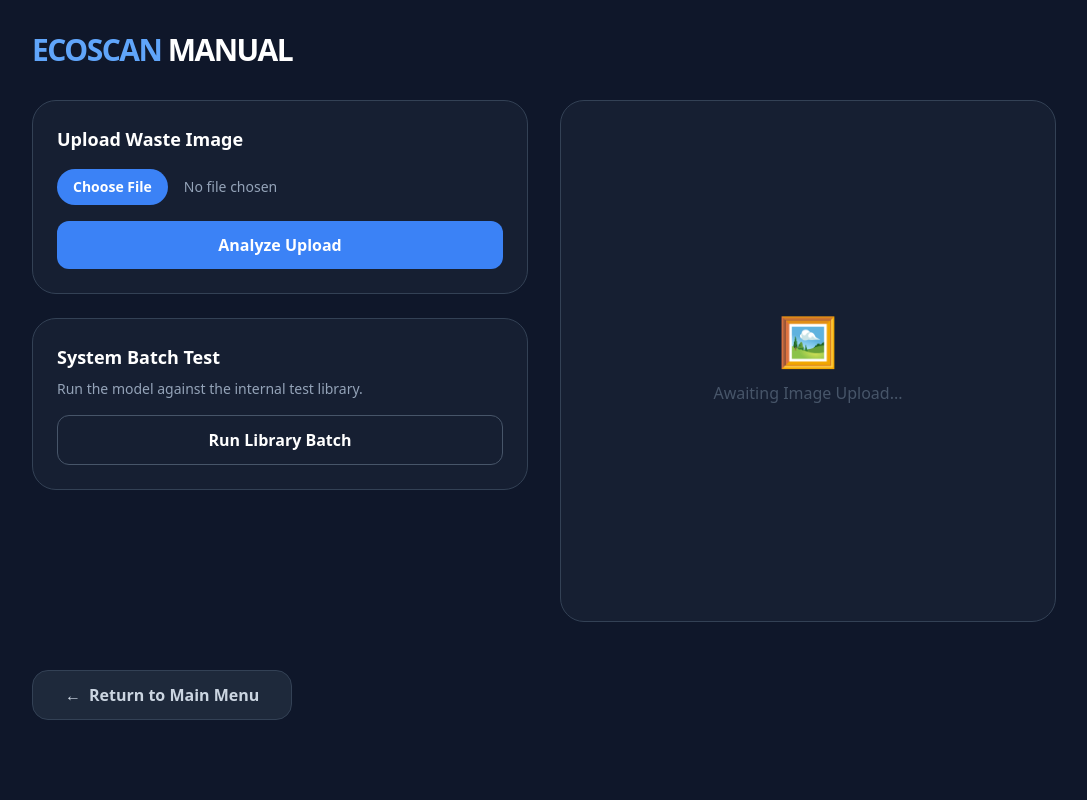
After one commit to ashkiruu/CS124P_IC, a Flask app: page /manual in a window 1280 px wide. The commit adds this page. Shown: the whole page, without its empty margins (96-1183 px from the left). Run offline with Flask 3, Linux system fonts and the light colour scheme; some libraries are stand-ins or nearby versions.

Commit message:
Added manual upload to flask
- manual upload to flask
- moved the manual dataset onto  static

```diff
--- a/app.py
+++ b/app.py
@@ -1,15 +1,24 @@
+import os
 import cv2
 import numpy as np
 import tensorflow as tf
-from flask import Flask, render_template, Response, jsonify
+from flask import Flask, render_template, Response, jsonify, request, url_for
 from collections import deque
+from PIL import Image
+from werkzeug.utils import secure_filename
 
 app = Flask(__name__)
+app.secret_key = "ecoscan_secret_key"
 
 # --- Configuration & Model Load ---
 MODEL_PATH = "waste_classifier_mobilenetv2.keras"
 CLASS_NAMES = ["battery", "biological", "cardboard", "clothes", "glass", "metal", "paper", "plastic", "shoes", "trash"]
 model = tf.keras.models.load_model(MODEL_PATH, compile=False)
+
+# File Paths
+UPLOAD_FOLDER = os.path.join('static', 'uploads')
+TEST_FOLDER = os.path.join('static', 'manual_dataset')
+os.makedirs(UPLOAD_FOLDER, exist_ok=True)
 
 # Smoothing & Optimization
 smoother_window = deque(maxlen=10)
@@ -19,12 +28,27 @@ frame_count = 0
 # Cached results to show between model runs
 last_results = {"class": "Initializing...", "conf": 0.0, "top3": []}
 
+# =============================================================================
+# PREPROCESSING HELPERS
+# =============================================================================
+
 def preprocess_frame(frame):
-    # Resize and convert BGR (OpenCV) to RGB
+    """Processes a single OpenCV frame (BGR NumPy array)."""
     rgb = cv2.cvtColor(frame, cv2.COLOR_BGR2RGB)
     resized = cv2.resize(rgb, (224, 224))
     img_array = np.array(resized, dtype=np.float32)
     return np.expand_dims(img_array, axis=0)
+
+def preprocess_file(image_path):
+    """Processes an image file from disk (Manual/Batch)."""
+    img = Image.open(image_path).convert("RGB")
+    img = img.resize((224, 224))
+    img_array = np.array(img, dtype=np.float32)
+    return np.expand_dims(img_array, axis=0)
+
+# =============================================================================
+# LIVE FEED GENERATOR
+# =============================================================================
 
 def gen_frames():
     global frame_count, last_results
@@ -36,7 +60,6 @@ def gen_frames():
 
         frame_count += 1
 
-        # Inference Logic (optimized)
         if frame_count % PREDICT_EVERY_N_FRAMES == 0:
             preprocessed = preprocess_frame(frame)
             preds = model(preprocessed, training=False).numpy()[0]
@@ -53,31 +76,88 @@ def gen_frames():
                     "top3": [(CLASS_NAMES[i], float(avg_preds[i])) for i in top3_indices]
                 }
 
-        # --- Draw UI on the frame (similar to Marcin's script but for Web) ---
-        # Draw a simple overlay for the class and confidence
         color = (0, 255, 0) if last_results["conf"] > 0.6 else (0, 165, 255)
         cv2.putText(frame, f"{last_results['class'].upper()} ({last_results['conf']*100:.1f}%)",
                     (20, 50), cv2.FONT_HERSHEY_SIMPLEX, 1, color, 2)
 
-        # Encode frame as JPEG
         ret, buffer = cv2.imencode('.jpg', frame)
-        frame_bytes = buffer.tobytes()
+        yield (b'--frame\r\n'
+               b'Content-Type: image/jpeg\r\n\r\n' + buffer.tobytes() + b'\r\n')
 
-        yield (b'--frame\r\n'
-               b'Content-Type: image/jpeg\r\n\r\n' + frame_bytes + b'\r\n')
+# =============================================================================
+# ROUTES
+# =============================================================================
 
 @app.route('/')
 def index():
-    return render_template('index.html')
+    return render_template('home.html')
+
+@app.route('/live')
+def live_mode():
+    return render_template('live.html')
 
 @app.route('/video_feed')
 def video_feed():
+    """Streaming route for live.html. Required to fix BuildError."""
     return Response(gen_frames(), mimetype='multipart/x-mixed-replace; boundary=frame')
 
 @app.route('/data')
 def data():
-    # This sends the cached prediction results to the frontend
+    """API endpoint for live.html JavaScript updates."""
     return jsonify(last_results)
+
+@app.route('/manual', methods=['GET', 'POST'])
+def manual_mode():
+    result = None
+    image_url = None
+    batch_results = None
+
+    if request.method == 'POST':
+        # --- Handle Batch Test ---
+        if 'run_batch' in request.form:
+            test_images = [
+                "battery.jpg", "cardboard.jpg", "clothes.jpg",
+                "glass.jpg", "metal.jpg", "paper.jpg",
+                "plastic.jpg", "shoes.jpeg", "trash.jpg"
+            ]
+            batch_results = []
+            for img_name in test_images:
+                path = os.path.join(TEST_FOLDER, img_name)
+                if os.path.exists(path):
+                    img_arr = preprocess_file(path)
+                    preds = model.predict(img_arr, verbose=0)[0]
+                    top_idx = np.argmax(preds)
+                    batch_results.append({
+                        "filename": img_name,
+                        "top1_class": CLASS_NAMES[top_idx],
+                        "top1_confidence": round(float(preds[top_idx]) * 100, 2),
+                        "url": url_for('static', filename=f'manual_dataset/{img_name}'),
+                        "is_uncertain": float(preds[top_idx]) < 0.60
+                    })
+            return render_template('manual.html', batch_results=batch_results)
+
+        # --- Handle User Upload ---
+        if 'file' in request.files:
+            file = request.files['file']
+            if file.filename != '':
+                filename = secure_filename(file.filename)
+                filepath = os.path.join(UPLOAD_FOLDER, filename)
+                file.save(filepath)
+
+                img_arr = preprocess_file(filepath)
+                preds = model.predict(img_arr, verbose=0)[0]
+                top1_idx = np.argmax(preds)
+                top3_indices = np.argsort(preds)[::-1][:3]
+
+                result = {
+                    "top1_class": CLASS_NAMES[top1_idx],
+                    "top1_confidence": round(float(preds[top1_idx]) * 100, 2),
+                    "top3": [(CLASS_NAMES[i], round(float(preds[i]) * 100, 2)) for i in top3_indices],
+                    "is_uncertain": float(preds[top1_idx]) < 0.60
+                }
+                image_url = url_for('static', filename=f'uploads/{filename}')
+
+    return render_template('manual.html', result=result, image_url=image_url)
 
 if __name__ == "__main__":
     app.run(host='0.0.0.0', port=5000, debug=True)
--- a/requirements.txt
+++ b/requirements.txt
@@ -5,3 +5,4 @@ Pillow>=9.0.0
 scikit-learn>=1.1.0
 seaborn>=0.11.0
 opencv-python>=4.6.0
+flask>=3.1.3
--- /dev/null
+++ b/templates/manual.html
@@ -0,0 +1,97 @@
+<!DOCTYPE html>
+<html lang="en">
+<head>
+    <meta charset="UTF-8">
+    <meta name="viewport" content="width=device-width, initial-scale=1.0">
+    <title>EcoScan | Manual Analysis</title>
+    <script src="https://cdn.tailwindcss.com"></script>
+</head>
+<body class="bg-slate-900 text-white min-h-screen font-sans p-4 md:p-8">
+
+    <div class="max-w-5xl mx-auto flex flex-col min-h-[90vh]">
+        <header class="mb-8">
+            <h1 class="text-3xl font-black tracking-tighter text-blue-400">ECOSCAN <span class="text-white">MANUAL</span></h1>
+        </header>
+
+        <div class="grid grid-cols-1 lg:grid-cols-2 gap-8 flex-grow">
+
+            <div class="space-y-6">
+                <div class="bg-slate-800/50 p-6 rounded-3xl border border-slate-700">
+                    <h2 class="text-lg font-bold mb-4">Upload Waste Image</h2>
+                    <form action="{{ url_for('manual_mode') }}" method="POST" enctype="multipart/form-data" class="space-y-4">
+                        <input type="file" name="file" accept="image/*"
+                               class="block w-full text-sm text-slate-400 file:mr-4 file:py-2 file:px-4 file:rounded-full file:border-0 file:text-sm file:font-semibold file:bg-blue-500 file:text-white hover:file:bg-blue-600">
+                        <button type="submit" class="w-full bg-blue-500 hover:bg-blue-600 py-3 rounded-xl font-bold transition-colors">
+                            Analyze Upload
+                        </button>
+                    </form>
+                </div>
+
+                <div class="bg-slate-800/50 p-6 rounded-3xl border border-slate-700">
+                    <h2 class="text-lg font-bold mb-2">System Batch Test</h2>
+                    <p class="text-slate-400 text-sm mb-4">Run the model against the internal test library.</p>
+                    <form action="{{ url_for('manual_mode') }}" method="POST">
+                        <button type="submit" name="run_batch" value="true" class="w-full border border-slate-600 hover:bg-slate-700 py-3 rounded-xl font-bold transition-colors">
+                            Run Library Batch
+                        </button>
+                    </form>
+                </div>
+            </div>
+
+            <div class="bg-slate-800/50 p-6 rounded-3xl border border-slate-700">
+                {% if result %}
+                    <div class="text-center mb-6">
+                        <p class="text-xs font-bold text-slate-500 uppercase tracking-widest mb-2">Analysis Result</p>
+                        <img src="{{ image_url }}" class="mx-auto h-48 rounded-xl border-2 border-slate-700 mb-4 object-cover">
+                        <h3 class="text-3xl font-black {{ 'text-orange-400' if result.is_uncertain else 'text-green-400' }} capitalize">
+                            {{ result.top1_class }}
+                        </h3>
+                        <p class="text-slate-400">{{ result.top1_confidence }}% Confidence</p>
+                    </div>
+
+                    <div class="space-y-3">
+                        <h4 class="text-xs font-bold text-slate-500 uppercase">Confidence Breakdown</h4>
+                        {% for class, conf in result.top3 %}
+                        <div class="space-y-1">
+                            <div class="flex justify-between text-xs">
+                                <span class="capitalize">{{ class }}</span>
+                                <span>{{ conf }}%</span>
+                            </div>
+                            <div class="w-full bg-slate-700 h-1.5 rounded-full overflow-hidden">
+                                <div class="bg-blue-500 h-full w-[{{ conf }}%]"></div>
+                            </div>
+                        </div>
+                        {% endfor %}
+                    </div>
+
+                {% elif batch_results %}
+                    <h2 class="text-lg font-bold mb-4">Batch Results</h2>
+                    <div class="grid grid-cols-2 gap-3 max-h-[500px] overflow-y-auto pr-2">
+                        {% for item in batch_results %}
+                        <div class="bg-slate-900 p-2 rounded-xl border border-slate-700 text-center">
+                            <img src="{{ item.url }}" class="h-20 w-full object-cover rounded-lg mb-2">
+                            <p class="text-[10px] font-bold truncate capitalize">{{ item.top1_class }}</p>
+                            <p class="text-[9px] text-slate-500">{{ item.top1_confidence }}%</p>
+                        </div>
+                        {% endfor %}
+                    </div>
+                {% else %}
+                    <div class="h-full flex flex-col items-center justify-center text-slate-600 py-20">
+                        <span class="text-5xl mb-4">🖼️</span>
+                        <p>Awaiting Image Upload...</p>
+                    </div>
+                {% endif %}
+            </div>
+        </div>
+
+        <footer class="mt-12 mb-8">
+            <a href="{{ url_for('index') }}"
+               class="inline-flex items-center justify-center px-8 py-3 bg-slate-800 border border-slate-700 hover:bg-slate-700 text-slate-300 hover:text-white rounded-2xl font-bold transition-all duration-200 group">
+                <span class="mr-2 transition-transform group-hover:-translate-x-1">←</span>
+                Return to Main Menu
+            </a>
+        </footer>
+    </div>
+
+</body>
+</html>
```
Also changed, not shown: templates/home.html (added, +39 -0 lines), templates/live.html (renamed from templates/index.html, +11 -3 lines), README.md, static/manual_dataset/battery.jpg (renamed from manual_dataset/battery.jpg), static/manual_dataset/cardboard.jpg (renamed from manual_dataset/cardboard.jpg), static/manual_dataset/clothes.jpg (renamed from manual_dataset/clothes.jpg), static/manual_dataset/food.jpg (renamed from manual_dataset/food.jpg), static/manual_dataset/glass.jpg (renamed from manual_dataset/glass.jpg), static/manual_dataset/metal.jpg (renamed from manual_dataset/metal.jpg), static/manual_dataset/paper.jpg (renamed from manual_dataset/paper.jpg), static/manual_dataset/plastic.jpg (renamed from manual_dataset/plastic.jpg), static/manual_dataset/shoes.jpeg (renamed from manual_dataset/shoes.jpeg), static/manual_dataset/trash.jpg (renamed from manual_dataset/trash.jpg).
